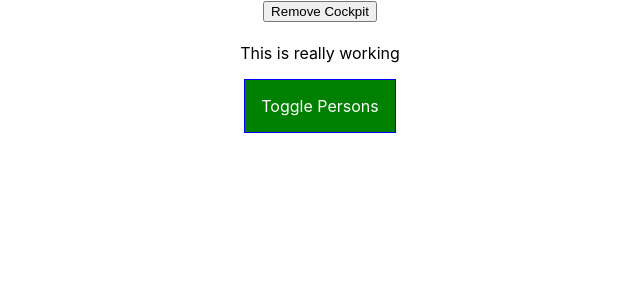
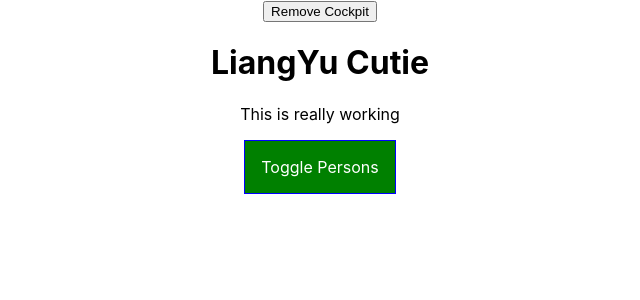
Before and after one commit to Mayvis/react-practice, a React (Create React App) app: page / in a window 1280 px wide. Shown: the top 300 px of the page, without its empty margins (320-960 px from the left). Built offline with nearby package versions, Linux system fonts and the light colour scheme.

Commit message:
hoc concept

```diff
--- a/package.json
+++ b/package.json
@@ -3,6 +3,7 @@
   "version": "0.1.0",
   "private": true,
   "dependencies": {
+    "prop-types": "^15.7.2",
     "radium": "^0.25.1",
     "react": "^16.8.6",
     "react-dom": "^16.8.6",
--- a/src/components/Cockpit/Cockpit.js
+++ b/src/components/Cockpit/Cockpit.js
@@ -6,7 +6,7 @@ const Cockpit = (props) => {
     console.log('[Cockpit.js] useEffect');
     // HTTP request ...
     const timer = setTimeout(() => {
-      alert('Saved data to the cloud!!');
+      // alert('Saved data to the cloud!!');
     }, 1000);
     return () => {
       // clearTimeout(timer); // can cleanup timer
--- a/src/containers/App.js
+++ b/src/containers/App.js
@@ -1,8 +1,8 @@
-import React, { Component } from 'react';
+import React, {Component} from 'react';
 import Persons from '../components/Persons/Persons';
 import Cockpit from '../components/Cockpit/Cockpit';
 import myClasses from './App.module.css';
-import withClass from '../hoc/withClass';
+// import withClass from '../hoc/withClass';
 import Aux from '../hoc/Auxiliary';
 
 class App extends Component {
@@ -14,13 +14,14 @@ class App extends Component {
   // state can only be accessed in class-based component
   state = {
     persons: [
-      { id: 'liangyu', name: 'LiangYu', age: 20 },
-      { id: 'cari', name: 'Cari', age: 21 },
-      { id: 'yu', name: 'Yu', age: 22 }
+      {id: 'liangyu', name: 'LiangYu', age: 20},
+      {id: 'cari', name: 'Cari', age: 21},
+      {id: 'yu', name: 'Yu', age: 22}
     ],
     otherState: 'Hello, beautiful LiangYu',
     showPersons: false,
-    showCockpit: true
+    showCockpit: true,
+    changeCounter: 0
   };
 
   static getDerivedStateFromProps(nextProps, prevState) {
@@ -51,13 +52,18 @@ class App extends Component {
 
     // const person = Object.assign({}, this.state.persons[personIndex]); as the same to using spread operator
 
-    const person = { ...this.state.persons[personIndex] }; // using spread operator to clone the object inside the person
+    const person = {...this.state.persons[personIndex]}; // using spread operator to clone the object inside the person
     person.name = event.target.value; // change the name to what you type
 
     const persons = [...this.state.persons]; // clone the persons array
     persons[personIndex] = person; // assign the specific index array object to the new object
 
-    this.setState({ persons: persons }); // set the new persons
+    this.setState((prevState, props) => {
+      return {
+        persons,
+        changeCounter: prevState.changeCounter + 1
+      };
+    }); // set the new persons
   };
 
   deletePersonHandler = (personIndex) => {
@@ -65,12 +71,12 @@ class App extends Component {
     // Using the spread operator is better then using the original data, because it just clone the state
     const persons = [...this.state.persons];
     persons.splice(personIndex, 1);
-    this.setState({ persons: persons });
+    this.setState({persons: persons});
   };
 
   togglePersonsHandler = () => {
     const doesShow = this.state.showPersons;
-    this.setState({ showPersons: !doesShow });
+    this.setState({showPersons: !doesShow});
   };
 
   render() {
@@ -89,10 +95,10 @@ class App extends Component {
     }
 
     return (
-      <Aux>
+      <Aux classes={myClasses.App}>
         <button
           onClick={() => {
-            this.setState({ showCockpit: false });
+            this.setState({showCockpit: false});
           }}
         >
           Remove Cockpit
@@ -113,4 +119,4 @@ class App extends Component {
   }
 }
 
-export default withClass(App, myClasses.App);
+export default App;
--- a/src/hoc/Auxiliary.js
+++ b/src/hoc/Auxiliary.js
@@ -1,3 +1,5 @@
-const aux = props => props.children;
+import React from 'react';
+
+const aux = props => <div className={props.classes}>{props.children}</div>;
 
 export default aux;
--- a/src/hoc/withClass.js
+++ b/src/hoc/withClass.js
@@ -3,7 +3,7 @@ import React from 'react';
 const withClass = (WrappedComponent, className) => {
   return props => (
     <div className={className}>
-      <WrappedComponent/>
+      <WrappedComponent {...props}/>
     </div>
   );
 };
```
Also changed, not shown: .eslintrc.js.
